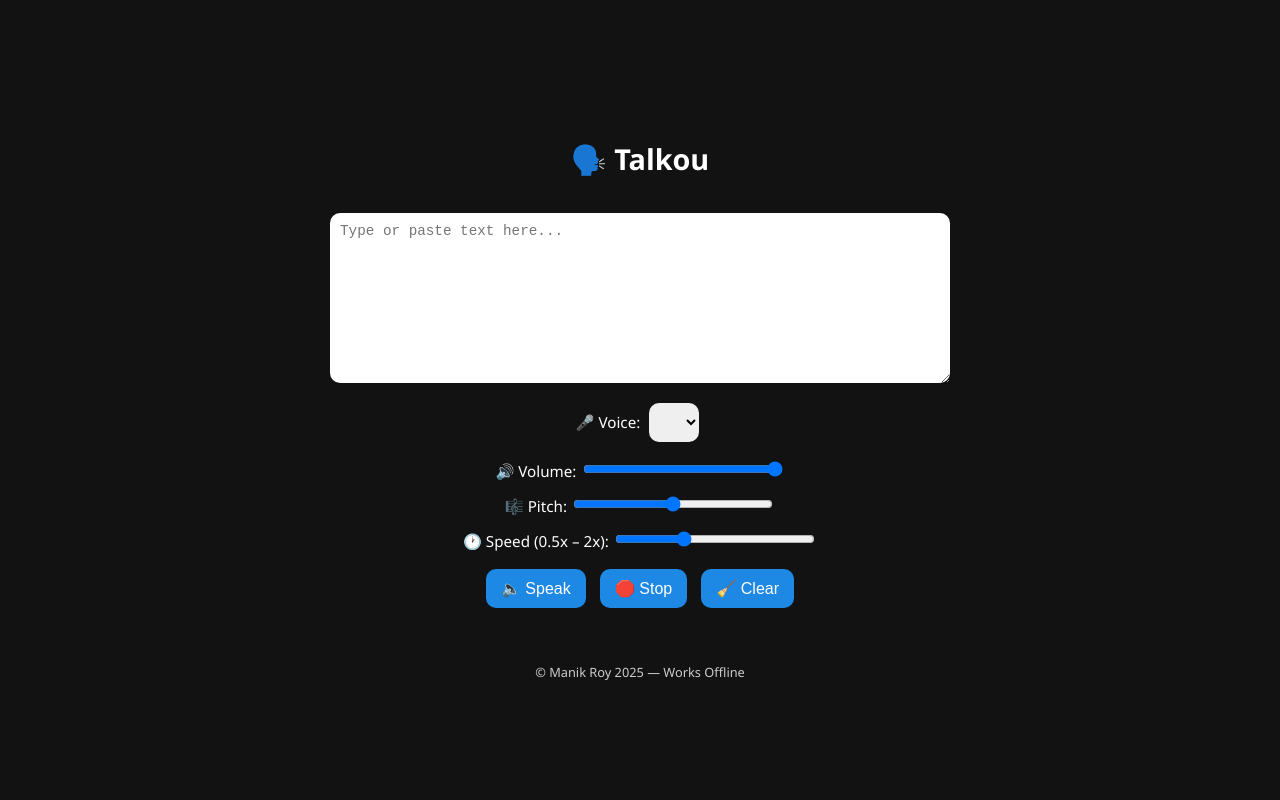
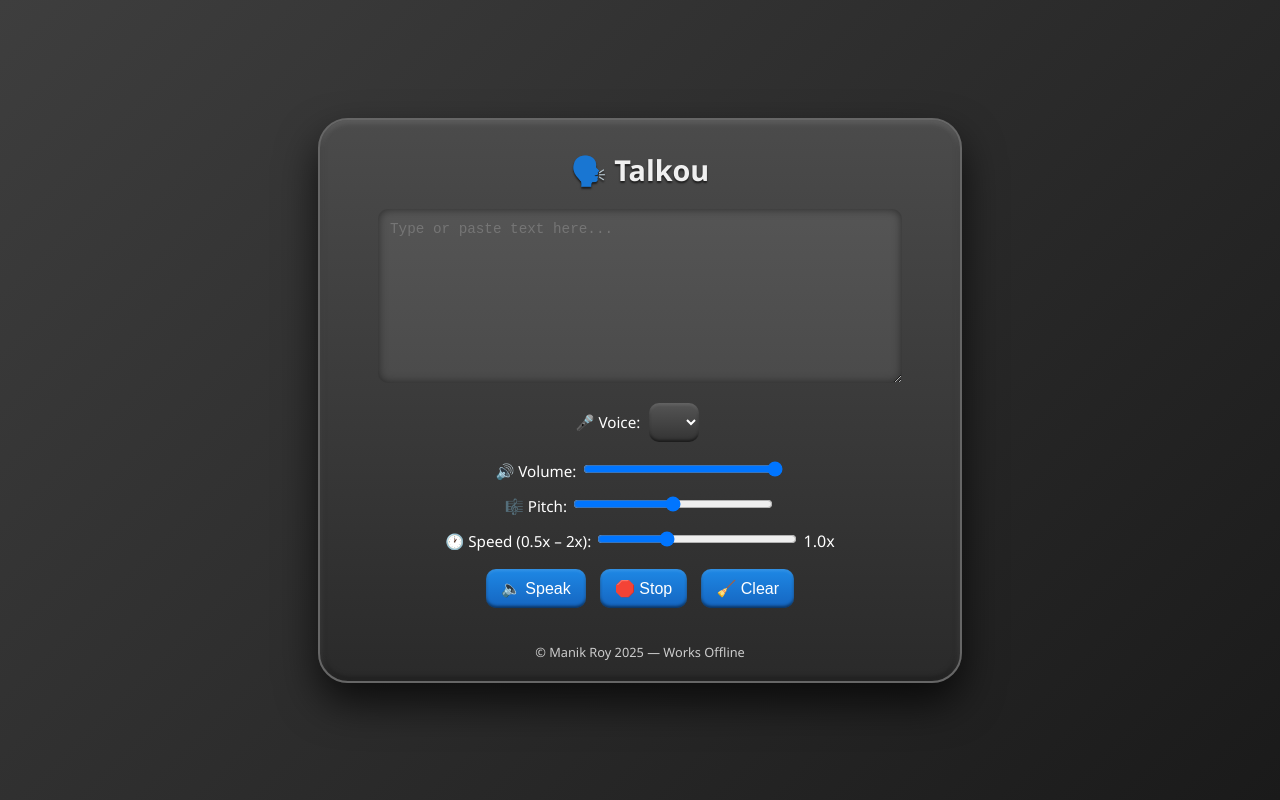
Before and after one commit to pixnum/Talkou, a plain HTML site: page index.html in a window 1280 px wide. Drawn offline with Linux system fonts and the light colour scheme.

Commit message:
Add files via upload

```diff
--- a/index.html
+++ b/index.html
@@ -3,37 +3,55 @@
 <head>
   <meta charset="UTF-8" />
   <meta name="viewport" content="width=device-width, initial-scale=1.0" />
-  <title> Talkou </title>
+  <title>🗣️ Talkou – Skeuomorphic</title>
   <style>
     body {
       margin: 0;
       padding: 0;
       font-family: "Segoe UI", sans-serif;
-      background: #121212;
+      background: linear-gradient(135deg, #3e3e3e, #1a1a1a);
       color: #fff;
       display: flex;
-      flex-direction: column;
       align-items: center;
       justify-content: center;
       min-height: 100vh;
-      text-align: center;
+    }
+
+    .device {
+      background: linear-gradient(to bottom, #4b4b4b, #2a2a2a);
+      border-radius: 30px;
+      padding: 20px;
+      box-shadow:
+        inset 0 2px 6px rgba(255, 255, 255, 0.2),
+        inset 0 -2px 6px rgba(0, 0, 0, 0.6),
+        0 20px 40px rgba(0, 0, 0, 0.7);
+      width: 95%;
+      max-width: 600px;
+      border: 2px solid #666;
     }
 
     h1 {
-      margin-top: 20px;
+      text-align: center;
+      margin: 10px 0 20px;
       font-size: 1.8em;
+      color: #f0f0f0;
+      text-shadow: 0 2px 2px rgba(0,0,0,0.6);
     }
 
     textarea {
-      width: 90%;
-      max-width: 600px;
+      width: 85%;
+      max-width: 500px;
       height: 150px;
-      margin: 15px 0;
-      padding: 10px;
+      margin: 15px auto;
+      padding: 12px;
       font-size: 1.1em;
       border-radius: 10px;
       border: none;
       resize: vertical;
+      display: block;
+      background: rgba(255,255,255,0.08);
+      box-shadow: inset 0 0 10px rgba(0,0,0,0.5);
+      color: white;
     }
 
     .controls {
@@ -41,7 +59,7 @@
       flex-direction: column;
       align-items: center;
       gap: 12px;
-      margin-bottom: 20px;
+      margin-top: 15px;
     }
 
     label {
@@ -59,26 +77,31 @@
       border: none;
       margin: 5px;
       cursor: pointer;
+      background: linear-gradient(to bottom, #555, #333);
+      color: white;
+      box-shadow: inset 0 2px 3px rgba(255,255,255,0.1),
+                  inset 0 -2px 3px rgba(0,0,0,0.5);
     }
 
     button {
-      background: #1e88e5;
-      color: white;
+      background: linear-gradient(to bottom, #1e88e5, #1565c0);
     }
 
     button:hover {
-      background: #1565c0;
+      background: linear-gradient(to bottom, #2196f3, #0d47a1);
     }
 
     .footer {
       margin-top: 30px;
       font-size: 0.8em;
       color: #ccc;
+      text-align: center;
     }
   </style>
 </head>
 <body>
-  <h1>🗣️ Talkou </h1>
+  <div class="device">
+    <h1>🗣️ Talkou</h1>
 
     <textarea id="text" placeholder="Type or paste text here..."></textarea>
 
@@ -98,6 +121,7 @@
       <div>
         <label for="rate">🕐 Speed (0.5x – 2x):</label>
         <input type="range" id="rate" min="0.5" max="2" step="0.1" value="1">
+        <span id="speedDisplay">1.0x</span>
       </div>
       <div>
         <button onclick="speak()">🔈 Speak</button>
@@ -106,7 +130,8 @@
       </div>
     </div>
 
-  <div class="footer">© Manik Roy 2025 — Works Offline </div>
+    <div class="footer">© Manik Roy 2025 — Works Offline</div>
+  </div>
 
   <script>
     const textEl = document.getElementById("text");
@@ -114,6 +139,7 @@
     const pitch = document.getElementById("pitch");
     const rate = document.getElementById("rate");
     const volume = document.getElementById("volume");
+    const speedDisplay = document.getElementById("speedDisplay");
 
     let voices = [];
 
@@ -141,6 +167,10 @@
       speechSynthesis.onvoiceschanged = populateVoices;
     }
 
+    rate.addEventListener("input", () => {
+      speedDisplay.textContent = `${parseFloat(rate.value).toFixed(1)}x`;
+    });
+
     function speak() {
       const text = textEl.value.trim();
       if (!text) return;
```
Lines whose indentation alone changed are shown as unchanged.
